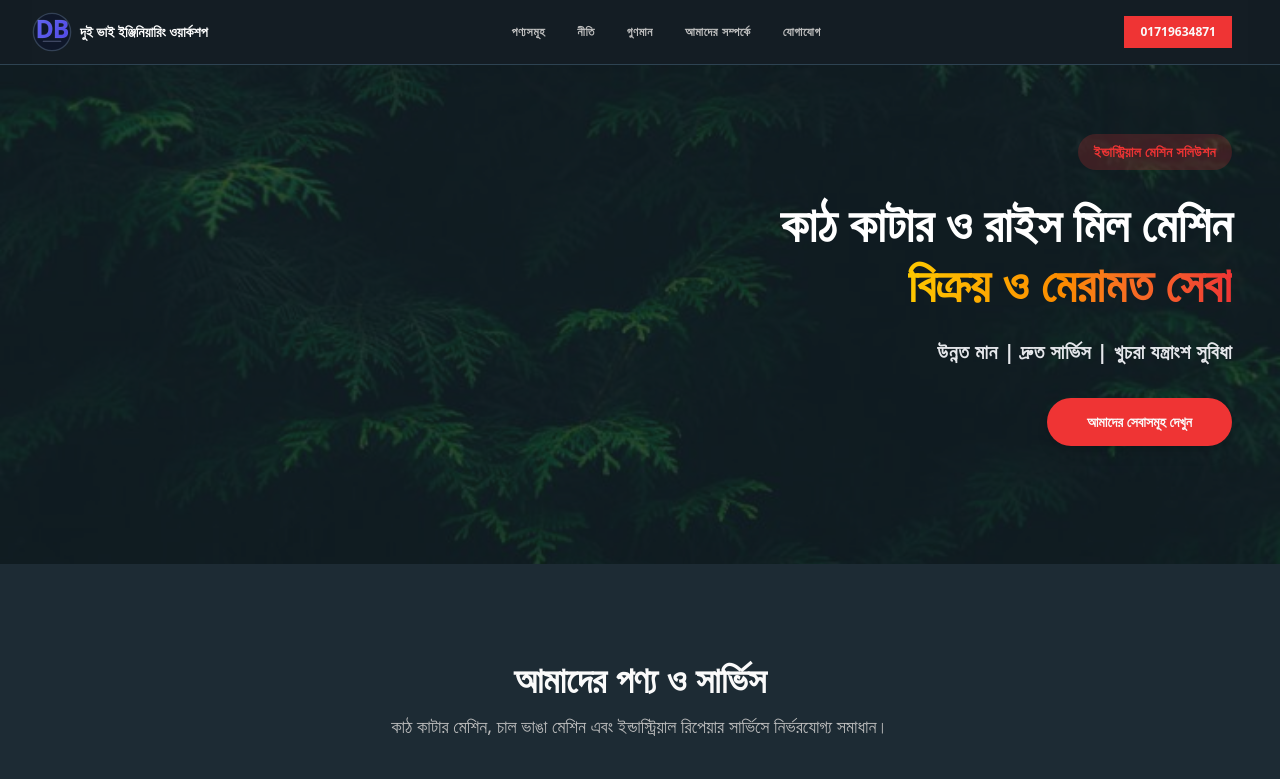
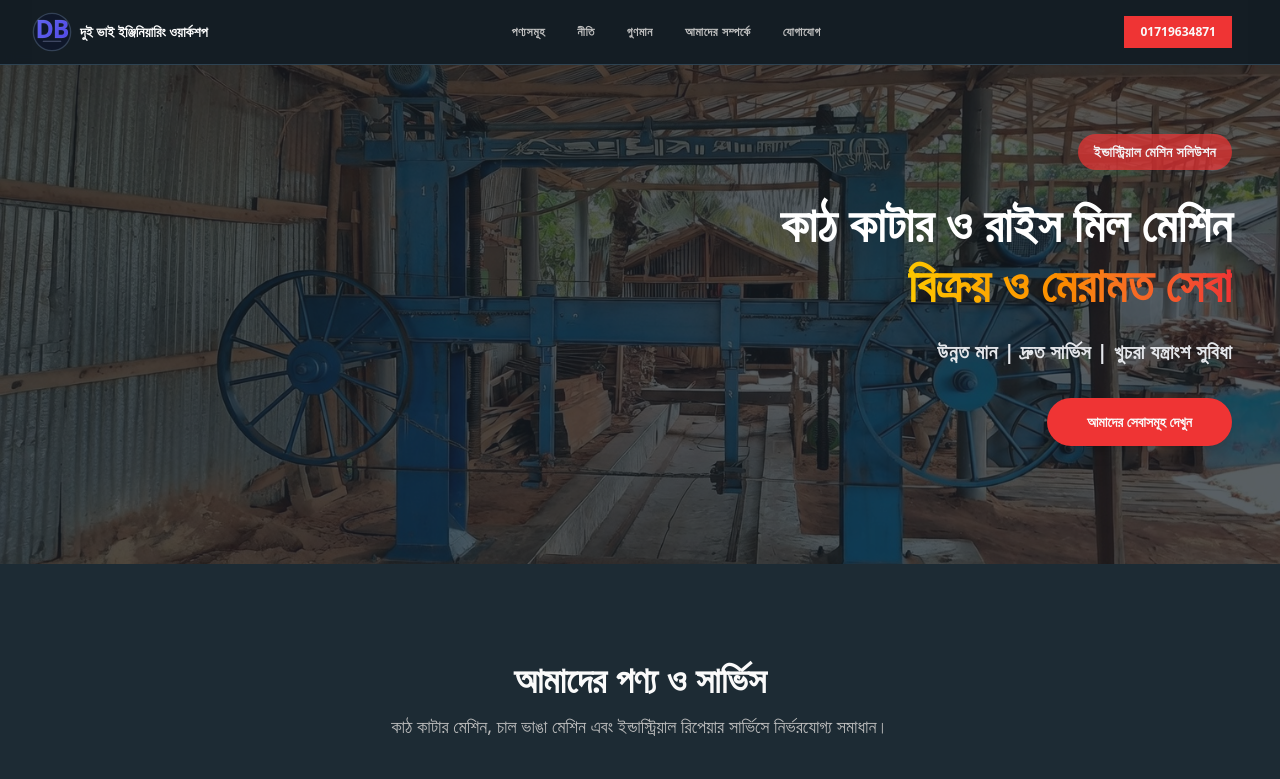
Before and after one commit to Shiddharthapal/Baba_shop, a Next.js app: page / in a window 1280 px wide. Shown: the top 779 px of the page. Built offline with nearby package versions, Linux system fonts and the light colour scheme.

Commit message:
in hero route here change the backgorund picture and change the colour of badge

```diff
--- a/src/components/hero.tsx
+++ b/src/components/hero.tsx
@@ -6,7 +6,7 @@ export function Hero() {
   return (
     <section className="relative w-full h-[400px] md:h-[500px] overflow-hidden">
       <Image
-        src="/nature.jpeg"
+        src="/image (5).jpg"
         alt="Industrial manufacturing equipment"
         fill
         className="object-cover"
@@ -18,7 +18,7 @@ export function Hero() {
       <div className="absolute inset-0 flex items-center justify-end">
         <div className="w-full md:w-1/2 px-6 md:px-12 pb-12 text-right relative">
           {/* Small Tagline Badge */}
-          <span className="inline-block mb-6 px-4 py-2 bg-secondary/20 text-secondary text-sm font-semibold rounded-full tracking-wide">
+          <span className="inline-block mb-6 px-4 py-2 bg-secondary/70 text-gray-100 text-sm font-semibold rounded-full tracking-wide">
             ইন্ডাস্ট্রিয়াল মেশিন সলিউশন
           </span>
 
```
Also changed, not shown: public/image (5).jpg (added), public/image (6).jpg (added).
